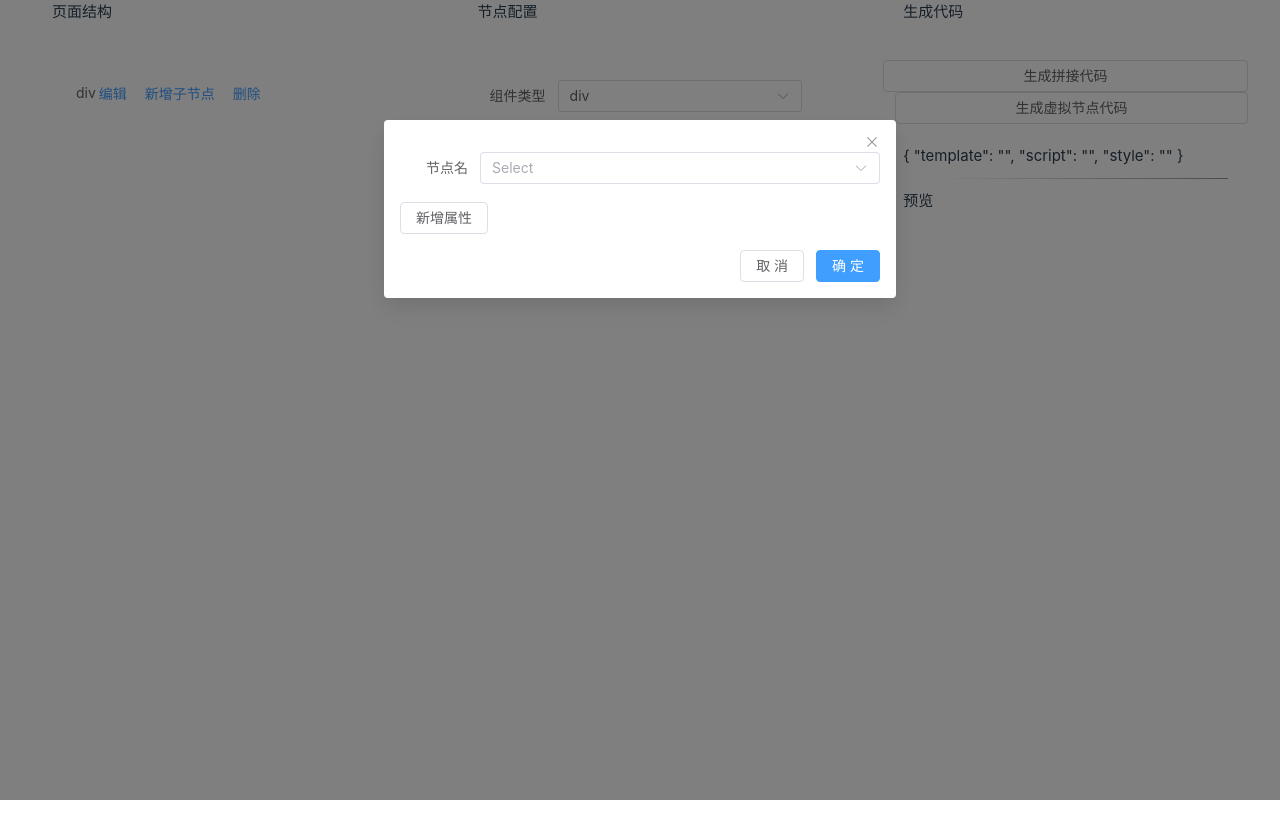
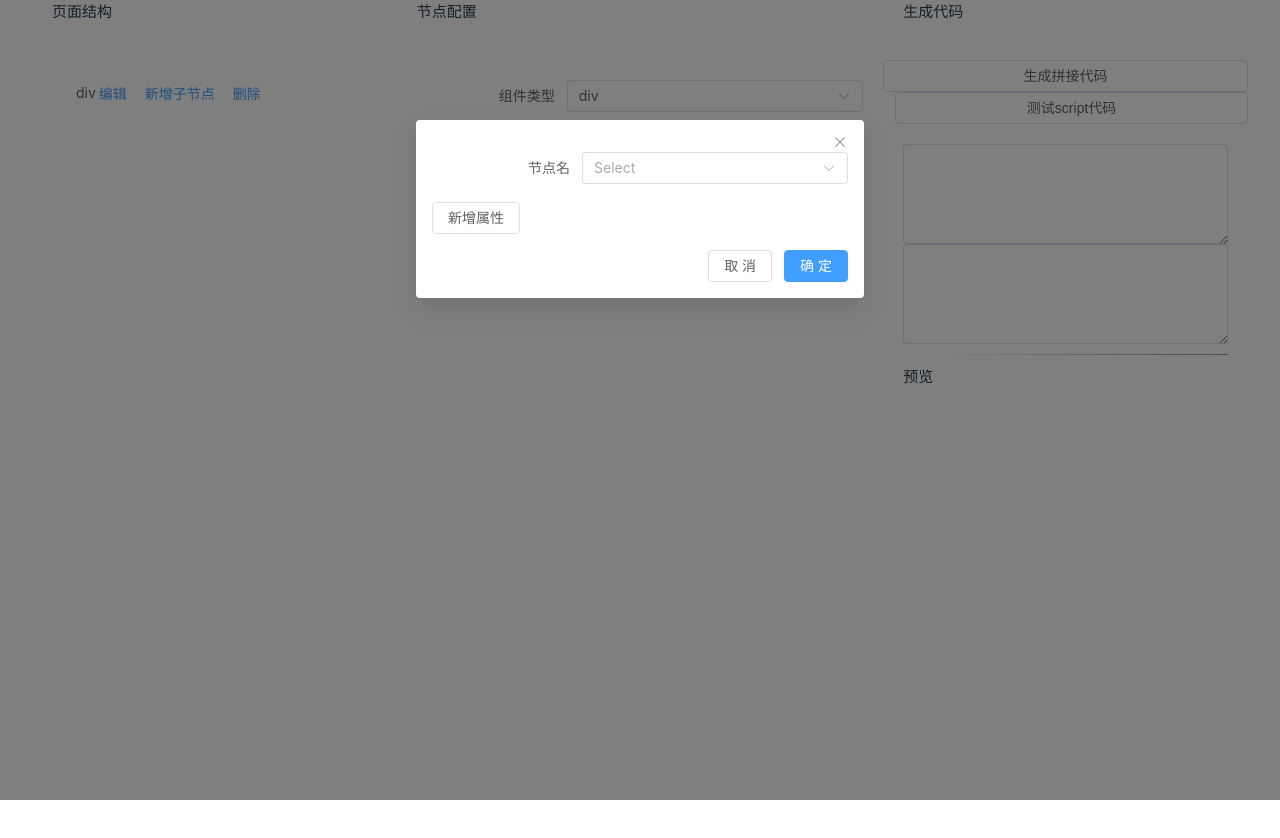
Before and after one commit to tinyblckc0000al/lowcodeHelper, a Vue app: page / in a window 1280 px wide. Both pictures are taken after a click on the button "新增子节点". Shown: the top 838 px of the page. Before the commit the page ends 800 px from the top, so only its background shows below. Built offline with nearby package versions, Linux system fonts and the light colour scheme.

Commit message:
新增script

```diff
--- a/src/assets/main.css
+++ b/src/assets/main.css
@@ -1,7 +1,7 @@
 @import './base.css';
 
 #app {
-  max-width: 1280px;
+  max-width: 100%;/* 1280px; */
   margin: 0 auto;
   padding: 2rem;
   font-weight: normal;
--- a/src/components/lowcodeHelper.vue
+++ b/src/components/lowcodeHelper.vue
@@ -1,5 +1,5 @@
 <template>
-    <div class="container">
+    <div class="container" style="width: 100%">
         <div style="width:30%;">
             <el-container>
                 <el-header>页面结构</el-header>
@@ -28,11 +28,11 @@
                 </el-main>
             </el-container>
         </div>
-        <div style="width:30%;">
+        <div style="width:40%;">
             <el-container>
                 <el-header>节点配置</el-header>
                 <el-main v-if="curNodeConfig != null">
-                    <el-form ref="curNodeConfigRef" :model="curNodeConfig" label-width="80px">
+                    <el-form ref="curNodeConfigRef" :model="curNodeConfig" label-width="150px">
                             <el-form-item prop="label" label="组件类型">
                                 <el-select v-model="curNodeConfig.label" clearable>
                                     <el-option v-for="item in availableComponentsList" :key="item" :label="item"
@@ -54,19 +54,21 @@
             <el-container>
                 <el-header>生成代码</el-header>
                 <el-button @click="generateCode">生成拼接代码</el-button>
-                <el-button @click="generateVNode">生成虚拟节点代码</el-button>
+                <el-button @click="generateVNode">测试script代码</el-button>
                 <el-main>
-                    {{ generatedCode }}
+                    <el-input v-model="generatedCode.template" type="textarea" size="small" :autosize="{minRows: 5, maxRows: 25}"></el-input>
+                    <el-input v-model="generatedCode.script" type="textarea" size="small" :autosize="{minRows: 5, maxRows: 25}"></el-input>
+                    {{  }}
                     <hr />
                     <p>预览</p>
                     <div ref="preview">
-
+                        <div id="container" class="container"></div>
                     </div>
                 </el-main>
             </el-container>
         </div>
-        <el-dialog class="create-dialog" v-model="createVisible" @closed="closeCreateChildNode" header="创建" width="40%">
-            <el-form ref="createDialogRef" :model="tmpConfig" label-width="80px">
+        <el-dialog class="create-dialog" v-model="createVisible" @closed="closeCreateChildNode" header="创建" width="35%">
+            <el-form ref="createDialogRef" :model="tmpConfig" label-width="150px">
                 <el-form-item prop="label" label="节点名">
                     <el-select v-model="newNodeType" clearable>
                         <el-option v-for="item in availableComponentsList" :key="item" :label="item"
@@ -102,6 +104,7 @@
 
 <script setup>
 import componentsConfigMap from '@/materials/componentsConfig.js'
+import vueRules, {ruleRegStart} from '@/materials/matchingRules.js'
 import { ref, reactive, computed, watch, nextTick, h } from 'vue'
 import '@/assets/lowcodeHelper.css'
 //配置字段
@@ -155,6 +158,7 @@ import '@/assets/lowcodeHelper.css'
     })
     // 控制新建节点弹窗
     let createVisible = ref(false)
+    const legalVariableReg = /^[$A-Z_][0-9A-Z_$]*$/i
 
 String.prototype.insertSubstr = function (index, str) {
     if (isNaN(index)) throw Error("Insertion index is not number type.");
@@ -181,12 +185,12 @@ function insertTemplate(template = '', vNodes = []) {
         let labelEnd = `</${tag}>`
         let childrenTemplate = ''
         if (children && children.length) childrenTemplate = insertTemplate(childrenTemplate, children)
-        console.log('parent: ', parent);
-        console.log('key: ', key);
-        // console.log('text: ', text);
-        console.log('tag: ', tag);
-        console.log('data: ', data);
-        console.log('children', children, childrenTemplate)
+        // console.log('parent: ', parent);
+        // console.log('key: ', key);
+        // // console.log('text: ', text);
+        // console.log('tag: ', tag);
+        // console.log('data: ', data);
+        // console.log('children', children, childrenTemplate)
         text = data.text
         for (let k in data.attrs) {
             if (['text'].includes(k)) continue
@@ -201,14 +205,26 @@ function insertTemplate(template = '', vNodes = []) {
     }
     return template
 }
-function insertScript(script = '', vNodes = []) {
+function insertScript(vNodes = [], scriptData = {}, scriptFunc = []) {
     if (!vNodes.length) return
     for (let cfg of vNodes) {
         const { children, data } = cfg
-        let childrenScript = ''
-        if (children && children.length) childrenScript = insertScript(childrenScript, children)
+        if (children && children.length) insertScript(children, scriptData, scriptFunc)
         for (let k in data.attrs) {
-            console.log('k,v', k, data.attrs[k])
+            //如果k符合pattern,则将value加入script的data{}中,
+            vueRules.attrs.forEach( r => {
+                // console.log('r', r)
+                console.log('ruleReg(r)',ruleRegStart(r))
+                if(k.match(ruleRegStart(r))) {
+                    if(!scriptData[data.attrs[k]]) {
+                        if(legalVariableReg.test(data.attrs[k])){
+                            scriptData[data.attrs[k]] = null
+                        }
+                    }
+                }
+            }
+        )
+            // console.log('k,v', k, data.attrs[k])
             // if(['text'].includes(k)) continue
             // let attrStr =  ` ${k}="${JSON.parse(JSON.stringify(data.attrs[k]))}"`
             // if(data.attrs[k]) {
@@ -216,6 +232,25 @@ function insertScript(script = '', vNodes = []) {
             // }
         }
     }
+}
+function generateScript(vNodes = [], script = '', scriptData = {}, scriptFunc = []) {
+    if (!vNodes.length) return
+    if(!script) script = 'export default {\n}'
+    insertScript(vNodes, scriptData, scriptFunc)
+    let dataStr = generateDataOfScript(scriptData)
+    // let FuncStr
+    script = script.insertSubstr(-2, dataStr+'\n')
+    console.log(script)
+    return script
+}
+function generateDataOfScript(data) {
+    let dataStr = JSON.parse(JSON.stringify(data))
+    console.log('data', data, dataStr)
+    let res = `data() {\n\treturn {\n}}`
+    for(let k in dataStr) {
+        res = res.insertSubstr(-3,`\t${k}: ${dataStr[k]}\n`)
+    }
+    return res
 }
 function insertVnode(tree, node, parentKey) {
 }
@@ -289,15 +324,17 @@ function generateCode() {
     // generatedCode.value.template = insertTemplate(generatedCode.value.template, [...vnodeTree.value])
     // let tmpNode = h(vnode.label,vnode.data,vnode.children)
     let tmpDom = insertTemplate(generatedCode.value.template, vnodeTree.value)
-    let tmpScript = insertScript(generatedCode.value.script, vnodeTree.value)
     generatedCode.value.template = tmpDom
-    generatedCode.value.script = tmpScript
-    this.$refs.preview.innerHTML = tmpDom
-    console.log('tmpNode', this.$refs.preview, tmpDom)
+    generatedCode.value.script = generateScript(vnodeTree.value,generatedCode.value.script)
+    // this.$refs.preview.innerHTML = tmpDom
+    // console.log('tmpNode', this.$refs.preview, tmpDom)
     // this.$refs.preview= generatedCode.value.template
 }
 function generateVNode() {
-    console.log('vnodeTree.value', vnodeTree.value)
+    // console.log('vnodeTree.value', vnodeTree.value)
+    generatedCode.value = { "template": "", "script": "", "style": "" }
+    let tmpScript = generateScript(vnodeTree.value, generatedCode.value.script)
+    console.log('tmpScript', tmpScript)
 }
 function changeNodeConfig(data) {
     const parent = curNode.value.parent
@@ -322,7 +359,7 @@ hr{
 }
 .dom-text::before {
     content:"innerText";
-    width:80px;
+    width:150px;
     text-align:right;
     padding-right: 10px;
 }
--- /dev/null
+++ b/src/materials/commonConfig.js
@@ -0,0 +1 @@
+const
--- a/src/materials/componentsConfig.js
+++ b/src/materials/componentsConfig.js
@@ -3,10 +3,18 @@ const componentsConfigMap = {
         'label': 'el-input',
         'data': {
             'attrs': {
-                'class': 'single-input',
-                'v-model': '$inputValue'
+                ':class': 'singleInput',
+                'v-model': 'inputValue',
+                'type': 'textarea',
+                'maxlength': '500',
+                'size': 'small',
+                'placeholder': '请输入',
+                ':autosize': '{minRows: 5, maxRows: 25}',
+                'show-word-limit': true,
+                'v-on:mouseleave': 'console.log(\'hi\')'
             },
             'events': {
+                "@keyup": 'doSearch'
             }
         },
         'couldHaveChild': false,
@@ -18,6 +26,7 @@ const componentsConfigMap = {
             'attrs':{
                 'class': 'container',
             },
+
             'events' : {
                 'click': 'console.log(this)'
             }
--- /dev/null
+++ b/src/materials/matchingRules.js
@@ -0,0 +1,14 @@
+const vueRules = {
+    attrs:['v-model',':'],
+    events: ['@','v-on']
+}
+export function ruleRegStart(s, r = '^') {
+    // console.log('s', typeof s)
+    if(typeof s === 'string') {
+        return new RegExp(r+s);
+    }
+    if (s instanceof RegExp) return new RegExp('\\b',s);
+    throw new Error('无法转成正则:'+s)
+}
+
+export default vueRules
```
Also changed, not shown: src/components/codeMirror.vue (added, +14 -0 lines), src/assets/lowcodeHelper.css (line endings or trailing spaces).
